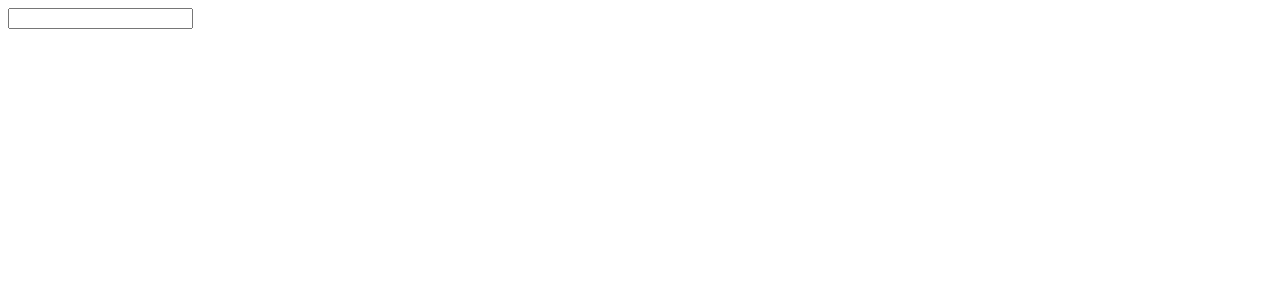
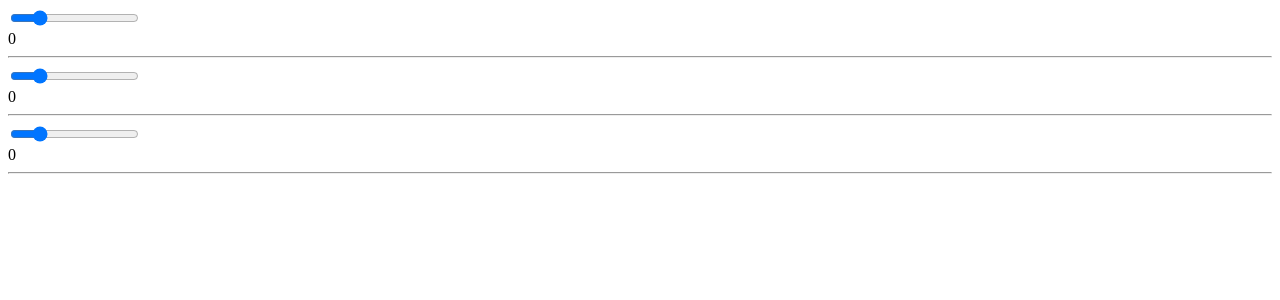
Before and after one commit to imorenodev/react-fundamentals, a React app: page / in a window 1280 px wide. Shown: the top 300 px of the page. Built offline with nearby package versions, Linux system fonts and the light colour scheme.

Commit message:
Managing state with refs

```diff
--- a/App.js
+++ b/App.js
@@ -1,4 +1,5 @@
 import React from 'react';
+import ReactDOM from 'react-dom';
 
 //Stateless function Component:
 //const App = () => <h1>Hello World!</h1>
@@ -6,31 +7,50 @@
 class App extends React.Component {
   constructor(){
     super();
-    this.state = { txt: '' }
+    this.state = {
+      red: 0,
+      green: 0,
+      blue: 0
+    }
     this.update = this.update.bind(this)
   }
   update(e){
     this.setState({
-      txt: e.target.value
+      red: ReactDOM.findDOMNode(this.refs.red.refs.inp).value,
+      green: ReactDOM.findDOMNode(this.refs.green.refs.inp).value,
+      blue: ReactDOM.findDOMNode(this.refs.blue.refs.inp).value
     })
   }
   render() {
     return (
       <div>
-        <Widget update={this.update} txt={this.state.txt} />
+        <Slider ref="red" update={this.update} />
+        {this.state.red}
+        <hr />
+        <Slider ref="green" update={this.update} />
+        {this.state.green}
+        <hr />
+        <Slider ref="blue" update={this.update} />
+        {this.state.blue}
+        <hr />
       </div>
     );
   }
 }
 
-const Widget = (props) => {
-  return (
-    <div>
-      <input type="text"
-        onChange={props.update} />
-      <h1>{props.txt}</h1>
-    </div>
-  );
+class Slider extends React.Component{
+  render() {
+    return (
+      <div>
+        <input ref="inp"
+          type="range"
+          min="0"
+          max="255"
+          onChange={this.props.update} />
+      </div>
+    );
+  }
 }
 
+
 export default App;
```
